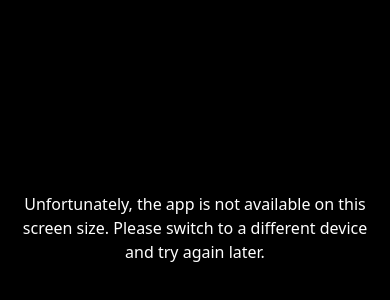
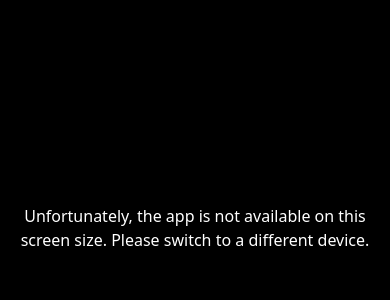
Before and after one commit to Readysoon/Backbone, a SvelteKit app: page / in a window 390 px wide. Shown: the part 194-494 px from the top of the page. Built offline with nearby package versions, Linux system fonts and the light colour scheme.

Commit message:
rephrased the mmobile sentence

```diff
--- a/src/routes/+page.svelte
+++ b/src/routes/+page.svelte
@@ -46,7 +46,7 @@
 
 		{#if isMobile}
 			<div class="mobilePage">
-				<p>Unfortunately, the app is not available on this screen size. Please switch to a different device and try again later.</p>
+				<p>Unfortunately, the app is not available on this screen size. Please switch to a different device.</p>
 			</div>
 		{:else}
 		<main>
```
